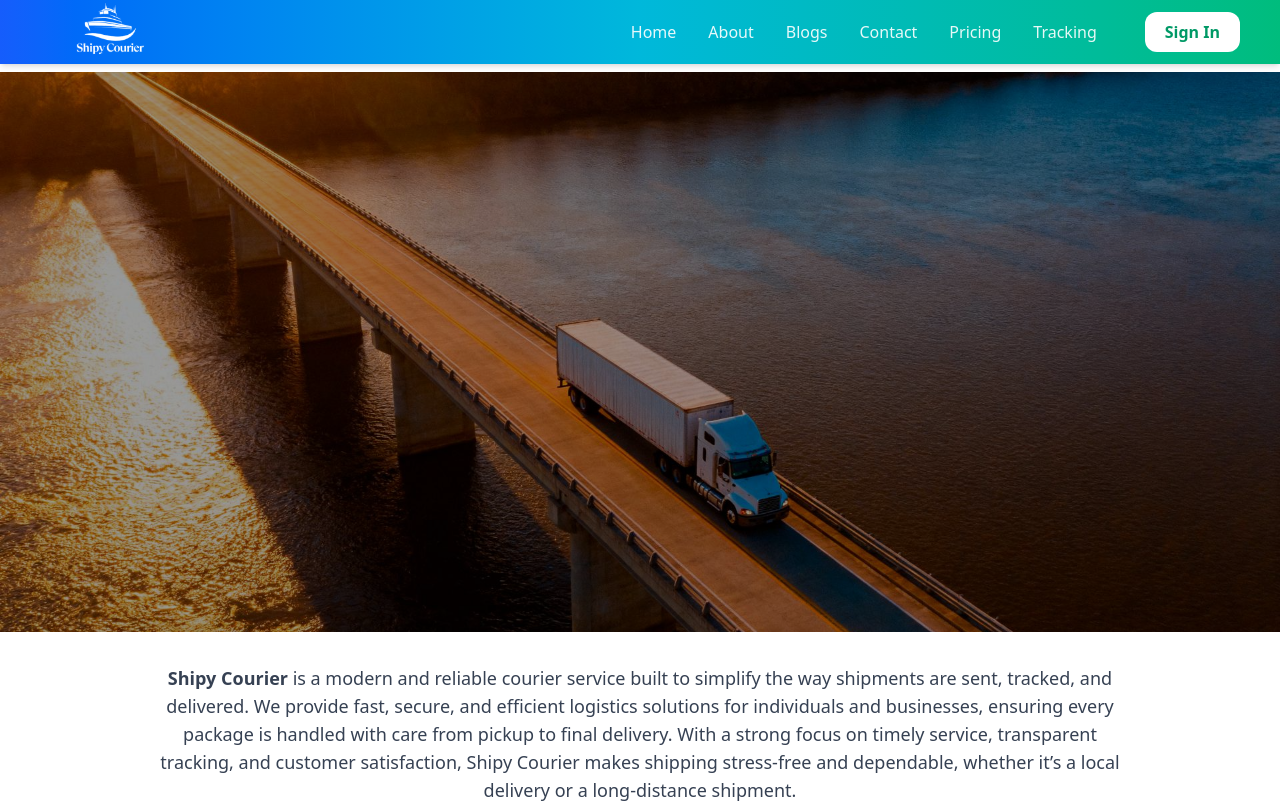
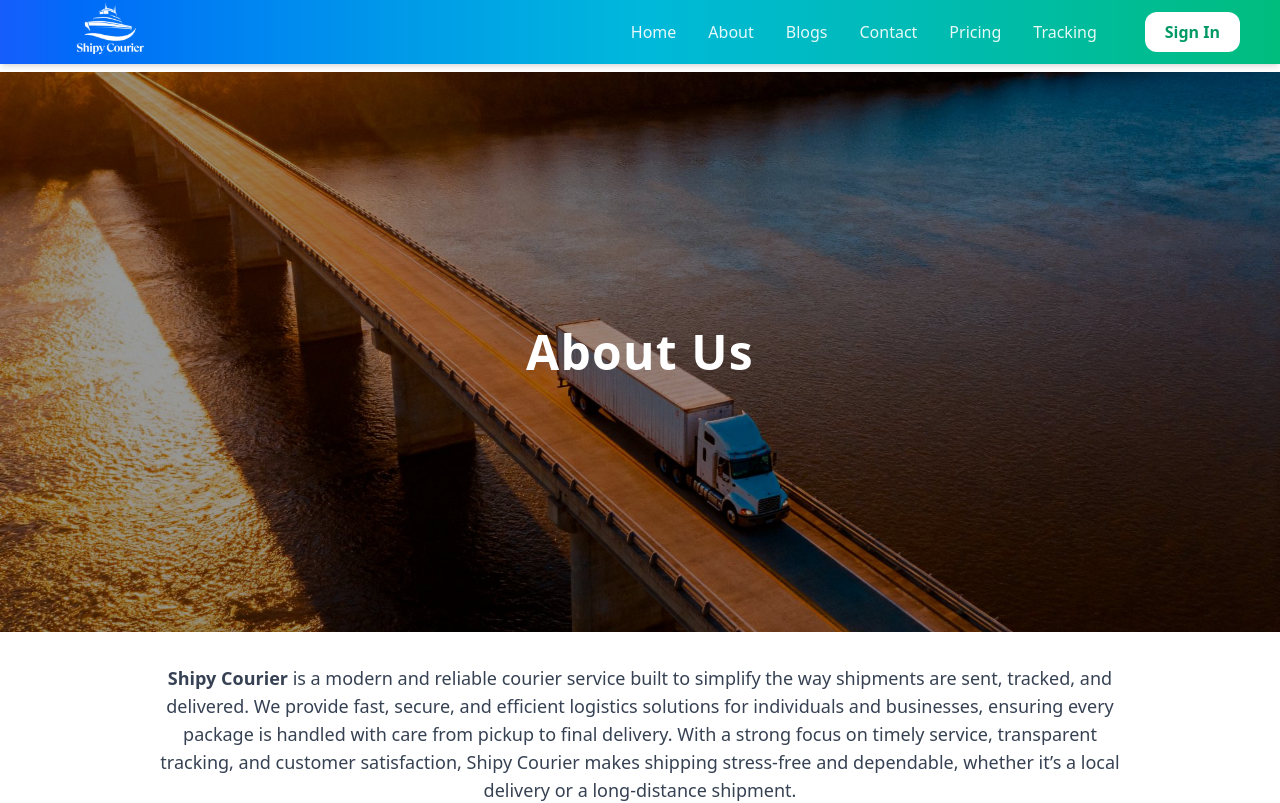
Before and after one commit to SheetalMoharana/Shipy-Courier, a React (Vite) app: page /about in a window 1280 px wide. Shown: the top 803 px of the page. Built offline with nearby package versions, Linux system fonts and the light colour scheme.

Commit message:
Text Overlayed

```diff
--- a/src/pages/About.jsx
+++ b/src/pages/About.jsx
@@ -12,7 +12,11 @@ const About = () => {
     <section className='relative w-full h-[70vh] min-h-[450px] mt-2'>
         <img src={assets.about_hero} alt='ABOUT US' className='absolute inset-0 w-full h-full object-cover'/>
         <div className="absolute inset-0 bg-black/40"></div>
-
+        <div className="absolute inset-0 flex items-center justify-center">
+    <h1 className="text-white text-4xl md:text-5xl font-bold tracking-wide">
+      About Us
+    </h1>
+  </div>
     </section>
     <section className='py-8 max-w-5xl mx-auto px-4'>
         <p className='text-gray-700 text-lg text-center'>
--- a/src/pages/Blog.jsx
+++ b/src/pages/Blog.jsx
@@ -7,7 +7,11 @@ const Blog = () => {
     <section className='relative w-full h-[70vh] min-h-[450px] mt-2'>
             <img src={assets.blog_hero} alt='ABOUT US' className='absolute inset-0 w-full h-full object-cover'/>
             <div className="absolute inset-0 bg-black/40"></div>
-
+             <div className="absolute inset-0 flex items-center justify-center">
+    <h1 className="text-white text-4xl md:text-5xl font-bold tracking-wide">
+      Blogs
+    </h1>
+  </div>
         </section>
         <section className="py-16">
   <div className="max-w-7xl mx-auto px-6">
--- a/src/pages/Contact.jsx
+++ b/src/pages/Contact.jsx
@@ -8,7 +8,11 @@ const Contact = () => {
     <section className='relative w-full h-[70vh] min-h-[450px]'>
         <img src={assets.contact_hero} alt='ABOUT US' className='absolute inset-0 w-full h-full object-cover'/>
         <div className="absolute inset-0 bg-black/40"></div>
-
+         <div className="absolute inset-0 flex items-center justify-center">
+    <h1 className="text-white text-4xl md:text-5xl font-bold tracking-wide">
+      Contact Us
+    </h1>
+  </div>
     </section>
     <section className="py-16">
       <div className="max-w-7xl mx-auto px-6 grid grid-cols-1 md:grid-cols-2 gap-10">
```
